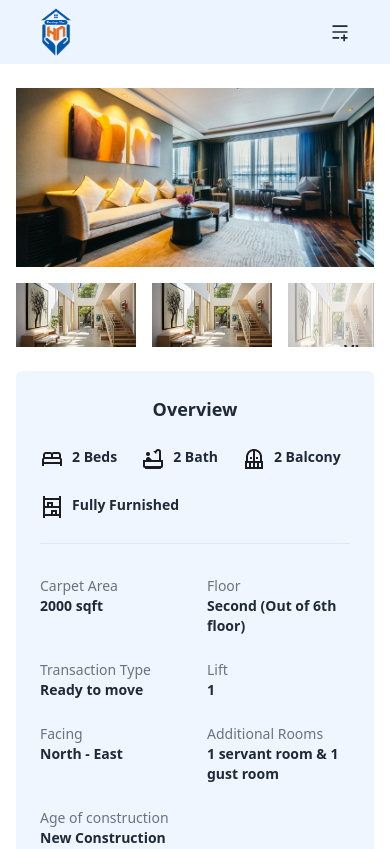
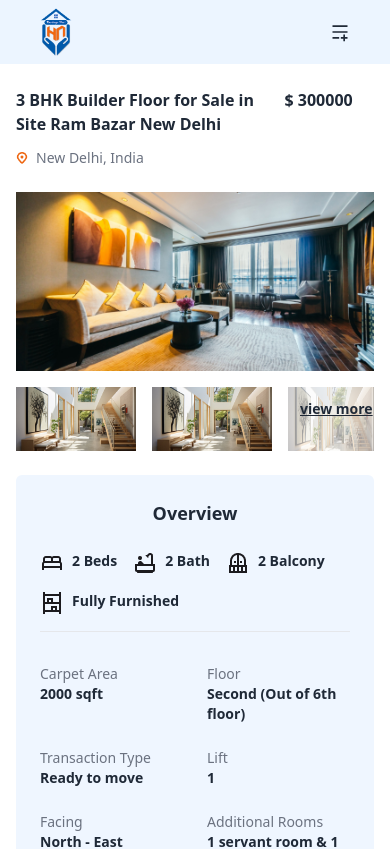
Before and after one commit to alzabid/Heritage-Nest, a React (Vite) app: page /details in a window 390 px wide. Shown: the top 849 px of the page. Built offline with nearby package versions, Linux system fonts and the light colour scheme.

Commit message:
update-1

```diff
--- /dev/null
+++ b/ScrollToTop.js
@@ -0,0 +1,12 @@
+import { useEffect } from "react";
+import { useLocation } from "react-router-dom";
+
+export default function ScrollToTop() {
+  const { pathname } = useLocation();
+
+  useEffect(() => {
+    window.scrollTo(0, 0);
+  }, [pathname]);
+
+  return null;
+}
--- a/src/Components/Banner.jsx
+++ b/src/Components/Banner.jsx
@@ -5,7 +5,7 @@ const Banner = () => {
     return (
       <div className="hero">
         <video
-          className="w-full h-[60vh] md:h-[90vh] object-cover object-center"
+          className="w-full h-[40vh] md:h-[90vh] object-cover object-center"
           autoPlay
           loop
           muted
--- a/src/Components/Overview.jsx
+++ b/src/Components/Overview.jsx
@@ -1,3 +1,4 @@
+
 
 
 const Overview = () => {
@@ -6,7 +7,7 @@ const Overview = () => {
       <p className="text-lg md:text-xl text-center md:text-start  font-bold">
         Overview
       </p>
-        <div className="flex flex-wrap gap-6 md:gap-10 py-6 text-sm md:text-base">
+      <div className="flex flex-wrap gap-4 md:gap-10 mt-6 mb-4 text-sm md:text-base">
         <div className="flex gap-2">
           <img src="/icon/bed.png" alt="" />
           <p className="font-semibold">2 Beds</p>
@@ -24,7 +25,7 @@ const Overview = () => {
           <p className="font-semibold">Fully Furnished</p>
         </div>
       </div>
-        <hr />
+      <hr className=""/>
       <div className="grid gap-6 grid-cols-2 md:grid-cols-4 pt-8 text-sm md:text-base">
         <div className="">
           <p className="text-gray-500">Carpet Area</p>
--- a/src/Layout.jsx
+++ b/src/Layout.jsx
@@ -1,11 +1,12 @@
 import { Outlet } from "react-router-dom";
 import Navbar from "./Components/Navbar";
 import Footer from "./Components/Footer";
-
+import ScrollToTop from "../ScrollToTop";
 
 const Layout = () => {
   return (
     <div>
+      <ScrollToTop />
       <Navbar />
       <Outlet />
       <Footer />
--- a/src/Pages/Details.jsx
+++ b/src/Pages/Details.jsx
@@ -8,12 +8,30 @@ import Services from "../Components/Services";
 const Details = () => {
   return (
     <div className="max-w-7xl mx-auto mt-6 px-4 md:px-6 lg:px-0">
-      {/* <div className="flex flex-col md:flex-row gap-5">
 
-        <div className="w-[800px] border-2 min-h-11"></div>
+      <div className="md:max-w-[800px]">
+        <div className="flex md:gap-5 mb-6">
+          {/* 75% */}
+          <div className="w-9/12">
+            <h2 className=" md:text-xl font-bold">
+              3 BHK Builder Floor for Sale in Site Ram Bazar New Delhi
+            </h2>
 
-        <div className="flex-1 border-2"></div>
-      </div> */}
+            <div className=" flex gap-2 items-center mt-3">
+              <span>
+                <img className="w-3 md:w-4" src="/icon/location.png" alt="" />
+              </span>
+              <p className="text-sm md:text-base text-gray-500">
+                New Delhi, India
+              </p>
+            </div>
+          </div>
+          {/* 25% */}
+          <div className="flex-1">
+            <p className="md:text-2xl font-bold">$ 300000</p>
+          </div>
+        </div>
+      </div>
 
       <div className="flex flex-col lg:flex-row gap-5">
         {/* left side */}
@@ -38,26 +56,25 @@ const Details = () => {
                   src="/image/Property2.jpg"
                   alt=""
                 />
-                <p className="absolute top-14 left-14 font-bold underline">
-                  View more
+                <p className="absolute top-3 left-3  md:top-14 md:left-14 text-sm md:text-base  font-semibold cursor-pointer underline">
+                  view more
                 </p>
               </div>
             </div>
           </div>
-
-          <Overview/>
+          <Overview />
         </div>
 
         {/* right side */}
         <div className=" flex-none md:flex gap-5 lg:flex-col lg:max-w-[400px]">
           {/* Bid Property */}
-          <BidFrom/>
+          <BidFrom />
           {/* map */}
           <Map />
         </div>
       </div>
 
-      <Amenities/>
+      <Amenities />
 
       <Services />
       <div className="flex items-center justify-between pt-10">
--- a/src/Pages/ErrorPage.jsx
+++ b/src/Pages/ErrorPage.jsx
@@ -1,11 +1,31 @@
-
+import { Link } from "react-router-dom";
 
 const ErrorPage = () => {
-    return (
-        <div>
-           404  error
+  return (
+    <main className="grid h-[80vh] place-items-center bg-white px-6 py-24 sm:py-32 lg:px-8 ">
+      <div className="text-center">
+
+        <p className="text-3xl md:text-5xl lg:text-7xl font-semibold text-indigo-600">404</p>
+        <h1 className="mt-4 text-3xl font-bold tracking-tight text-gray-900 sm:text-5xl">
+          Page not found
+        </h1>
+        <p className="mt-6 text-base leading-7 text-gray-600">
+          Sorry, we couldn’t find the page you’re looking for.
+        </p>
+        <div className="mt-10 flex items-center justify-center gap-x-6">
+          <Link
+            to="/"
+            className="rounded-md bg-blue-500 px-3.5 py-2.5 text-sm font-semibold text-white shadow-sm hover:bg-indigo-500 focus-visible:outline focus-visible:outline-2 focus-visible:outline-offset-2 focus-visible:outline-indigo-600"
+          >
+            Go back home
+          </Link>
+          <a href="#" className="text-sm font-semibold text-gray-900">
+            Contact support <span aria-hidden="true">&rarr;</span>
+          </a>
         </div>
-    );
+      </div>
+    </main>
+  );
 };
 
 export default ErrorPage;
```
Also changed, not shown: public/image/404.png (added). Lines whose indentation alone changed are shown as unchanged.
